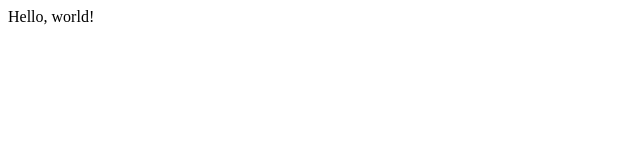
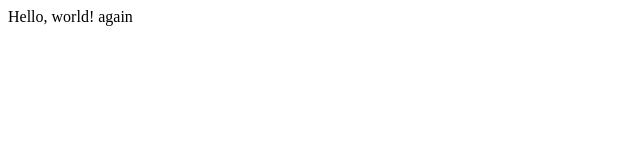
Before and after one commit to kclute627/lesson0, a plain HTML site: page index.html in a window 1280 px wide. Shown: the full height of the page, 0-640 px from the left. Drawn offline with Linux system fonts and the light colour scheme.

Commit message:
Update index.html

```diff
--- a/index.html
+++ b/index.html
@@ -4,7 +4,7 @@
         <title> My Webpage!</title>
     </head>
     <body>
-        Hello, world!
+        Hello, world! again
 
 
 
```
